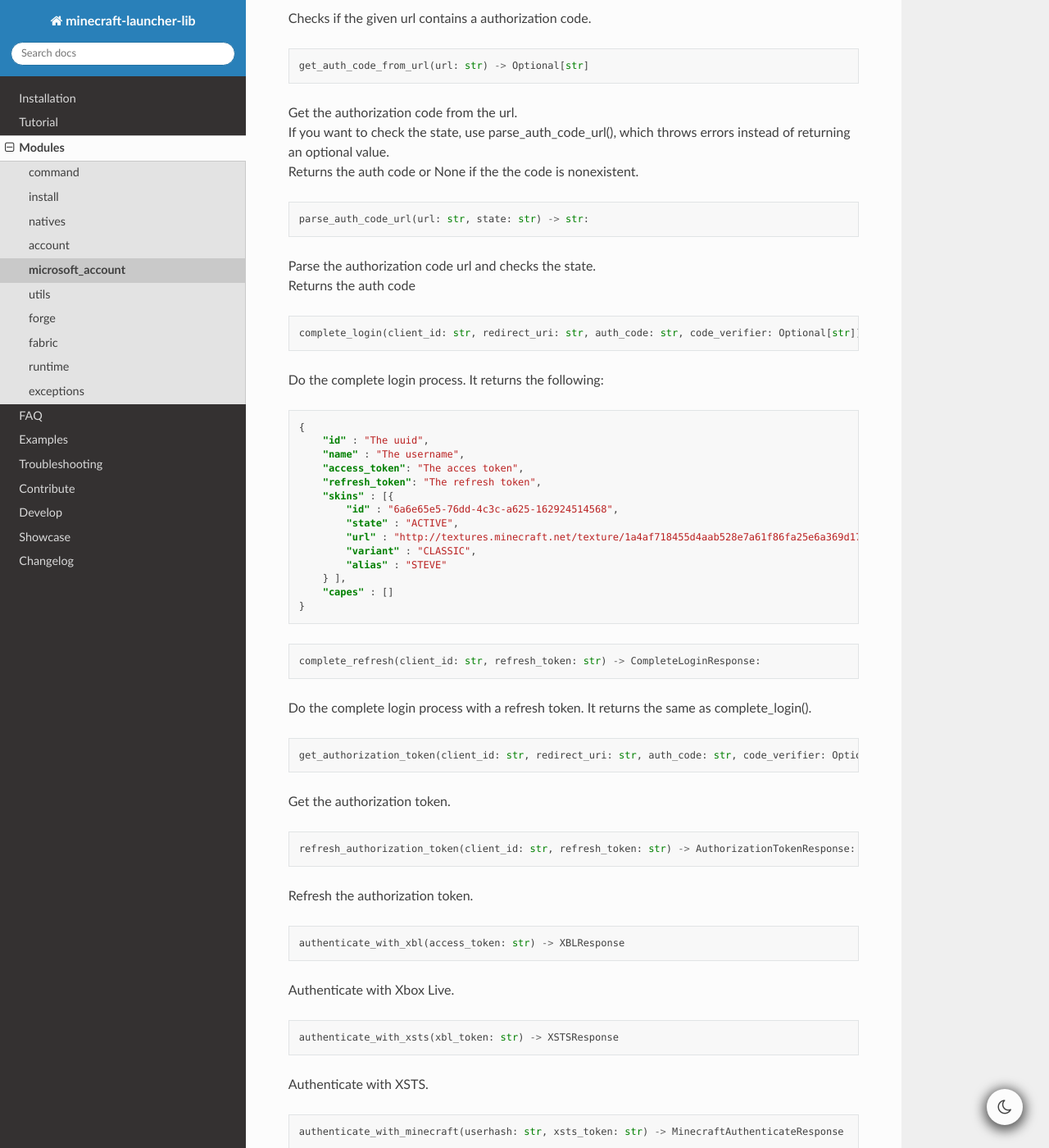
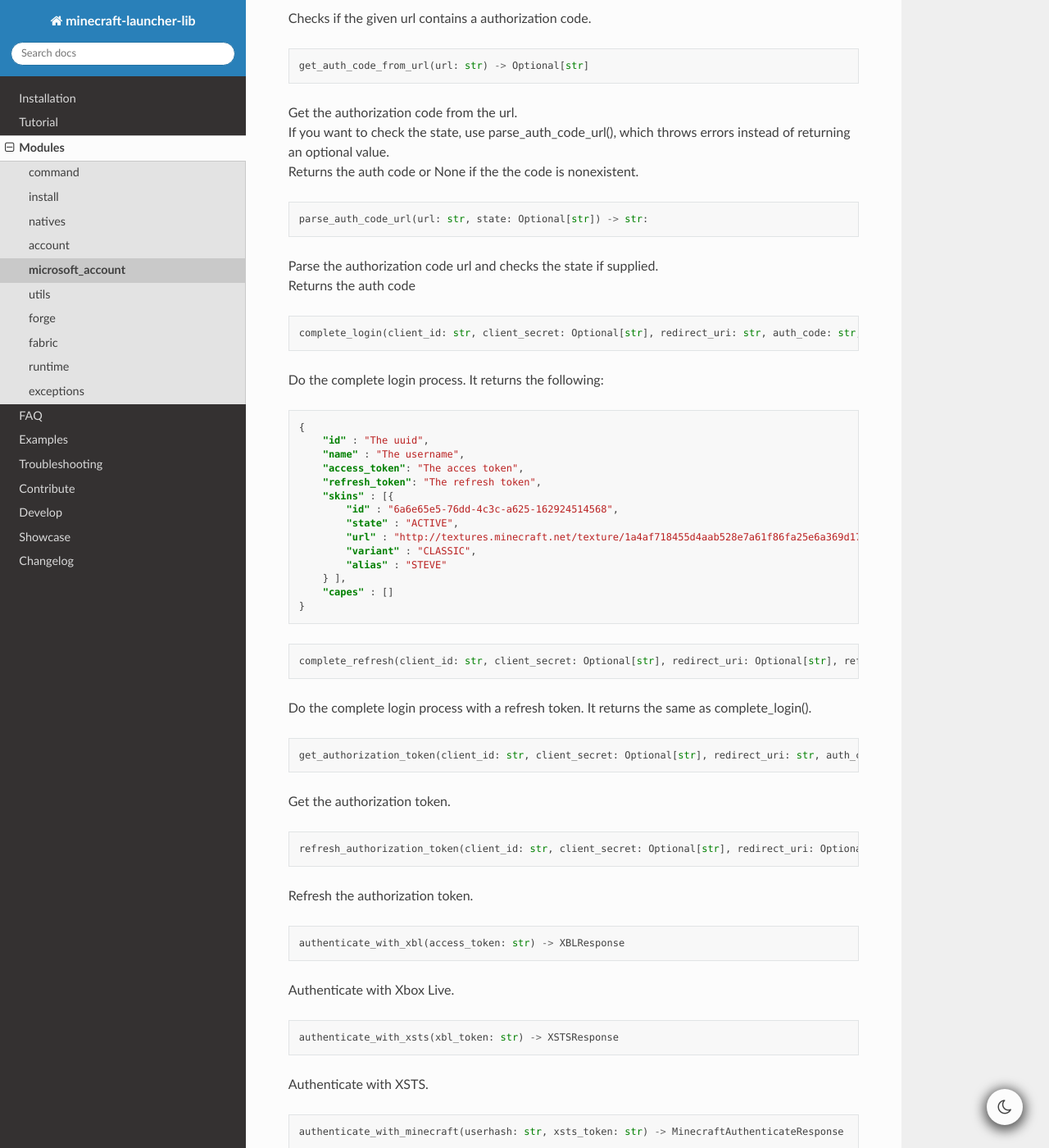
Before and after one commit to JakobDev/minecraft-launcher-lib, a Sphinx documentation site: the page built from doc/modules/microsoft_account.rst, in a window 1280 px wide and 1400 px high, scrolled down 613 px. Shown: the whole window at 82% size. Built offline with Sphinx 7.4.7 and the Read the Docs theme 2.0.0, drawn with Linux system fonts in a browser that asks for light colours; pages that are not in the unit, such as notebooks, are missing from menus; the version number could not be read and is left out; some of the changed text lies outside the part shown.

Commit message:
📝 Update microsoft_account docs

```diff
--- a/doc/modules/microsoft_account.rst
+++ b/doc/modules/microsoft_account.rst
@@ -13,7 +13,7 @@ For a list of all types see :doc:`/modules/microsoft_types`.
 
 .. code:: python
 
-    get_secure_login_data(client_id: str, redirect_uri: str, state: str = _generate_state()) -> tuple[str, str, str]:
+    get_secure_login_data(client_id: str, redirect_uri: str, state: Optional[str] = None) -> tuple[str, str, str]:
 
 | Generates the login data for a secure login with pkce and state.
 | Prevents Cross-Site Request Forgery attacks and authorization code injection attacks.
@@ -35,14 +35,14 @@ Checks if the given url contains a authorization code.
 
 .. code:: python
 
-    parse_auth_code_url(url: str, state: str) -> str:
+    parse_auth_code_url(url: str, state: Optional[str]) -> str:
 
-| Parse the authorization code url and checks the state.
+| Parse the authorization code url and checks the state if supplied.
 | Returns the auth code
 
 .. code:: python
 
-    complete_login(client_id: str, redirect_uri: str, auth_code: str, code_verifier: Optional[str]) -> CompleteLoginResponse:
+    complete_login(client_id: str, client_secret: Optional[str], redirect_uri: str, auth_code: str, code_verifier: Optional[str] = None) -> CompleteLoginResponse:
 
 Do the complete login process. It returns the following:
 
@@ -65,19 +65,19 @@ Do the complete login process. It returns the following:
 
 .. code:: python
 
-    complete_refresh(client_id: str, refresh_token: str) -> CompleteLoginResponse:
+    complete_refresh(client_id: str, client_secret: Optional[str], redirect_uri: Optional[str], refresh_token: str) -> CompleteLoginResponse:
 
 Do the complete login process with a refresh token. It returns the same as complete_login().
 
 .. code:: python
 
-    get_authorization_token(client_id: str, redirect_uri: str, auth_code: str, code_verifier: Optional[str]) -> AuthorizationTokenResponse:
+    get_authorization_token(client_id: str, client_secret: Optional[str], redirect_uri: str, auth_code: str, code_verifier: Optional[str]) -> AuthorizationTokenResponse:
 
 Get the authorization token.
 
 .. code:: python
 
-    refresh_authorization_token(client_id: str, refresh_token: str) -> AuthorizationTokenResponse:
+    refresh_authorization_token(client_id: str, client_secret: Optional[str], redirect_uri: Optional[str], refresh_token: str) -> AuthorizationTokenResponse:
 
 Refresh the authorization token.
 
```
